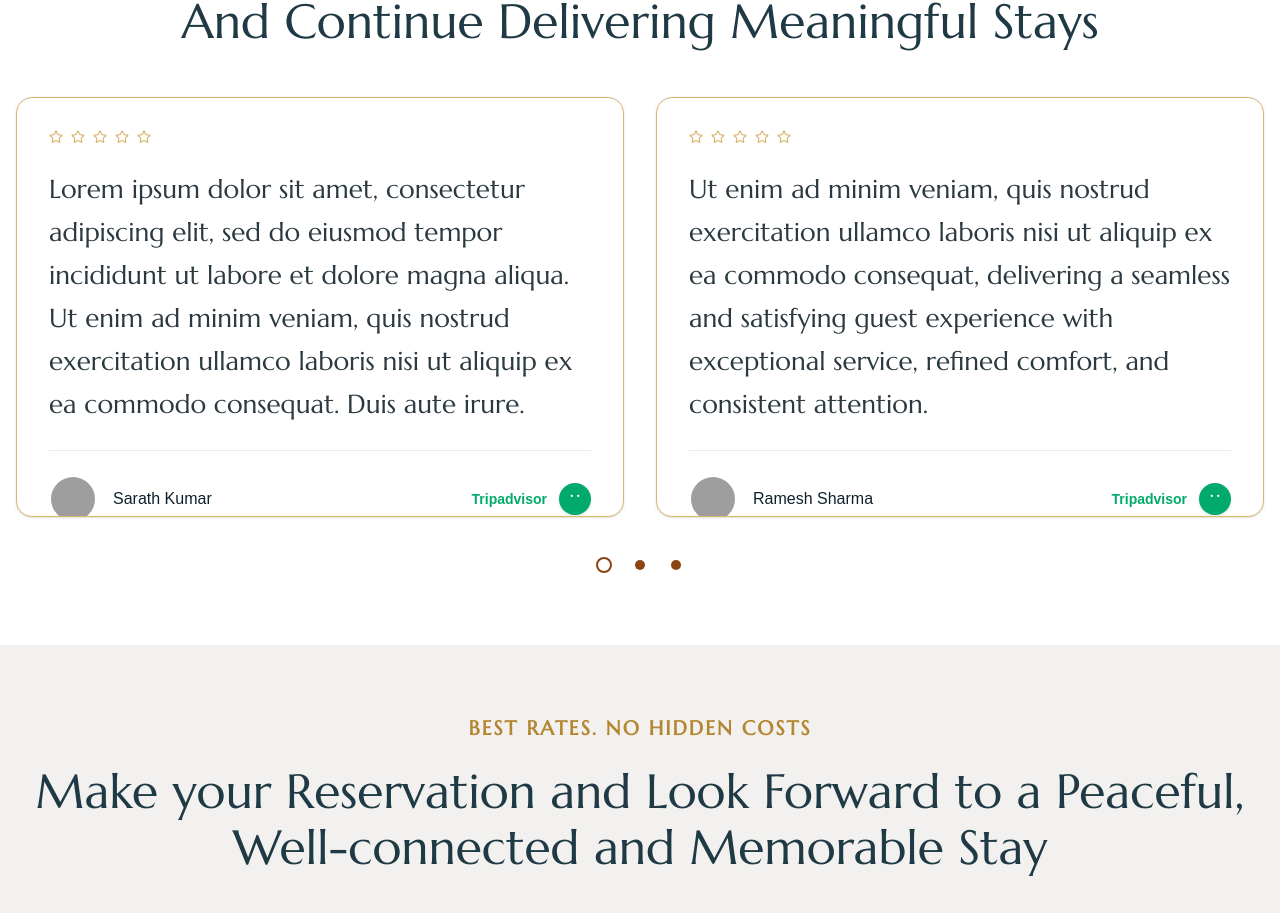
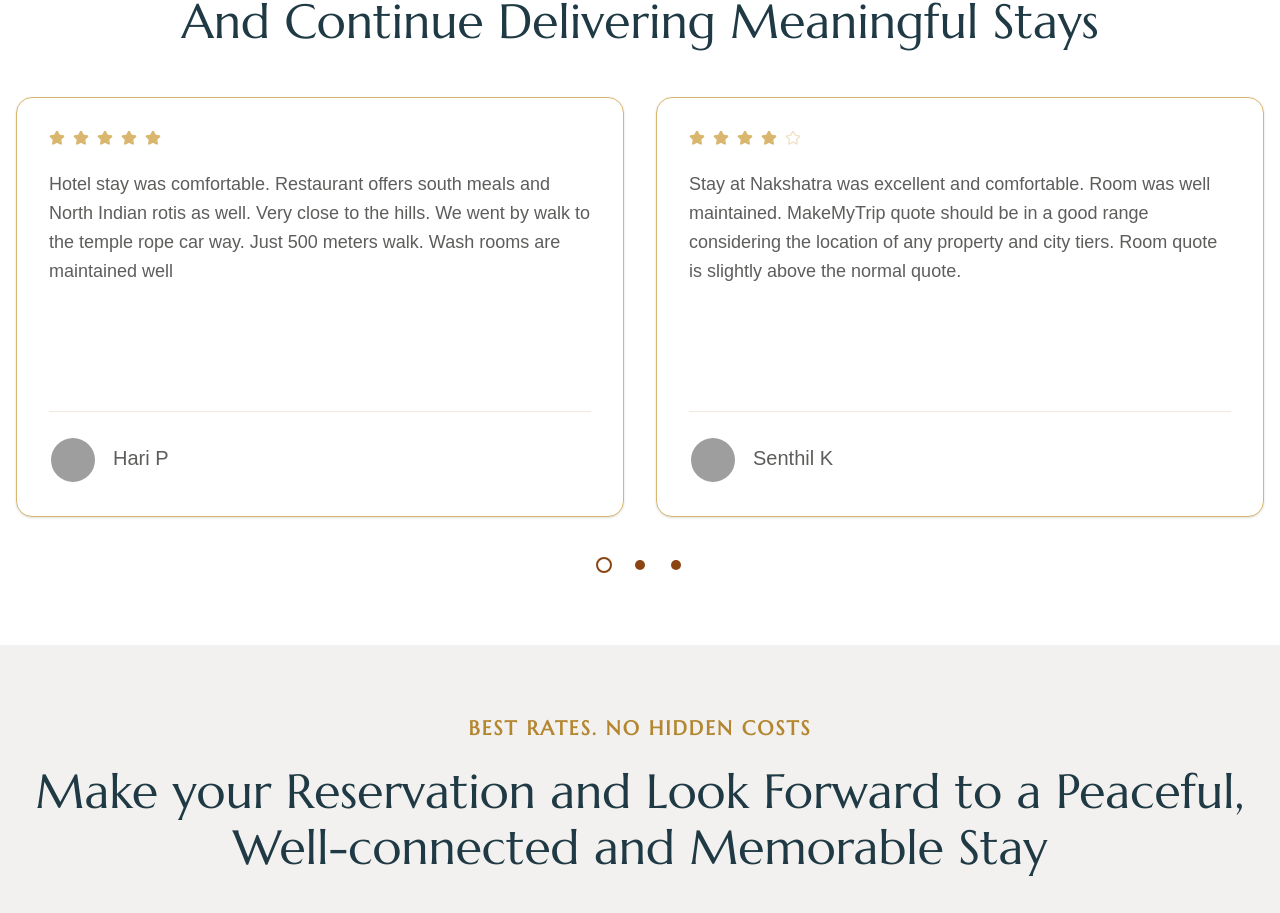
Before and after one commit to RDBA-CBE/nakshathra, a Next.js app: page / in a window 1280 px wide. Shown: the part 6576-7489 px from the top of the page. Built offline with nearby package versions, Linux system fonts and the light colour scheme; grey boxes are pictures that could not be loaded; a web font is replaced by a local one.

Commit message:
Testimonials

```diff
--- a/components/sections/testimonials-section.tsx
+++ b/components/sections/testimonials-section.tsx
@@ -5,56 +5,56 @@ import TestimonialCard from '@/components/testimonial-card';
 
 const testimonials = [
   {
-    name: 'Sarath Kumar',
-    date: 'March 15, 2024',
+    name: 'Hari P',
+    date: 'Feb 2026',
     rating: 5,
     review:
-      'Lorem ipsum dolor sit amet, consectetur adipiscing elit, sed do eiusmod tempor incididunt ut labore et dolore magna aliqua. Ut enim ad minim veniam, quis nostrud exercitation ullamco laboris nisi ut aliquip ex ea commodo consequat. Duis aute irure.',
+      'Hotel stay was comfortable. Restaurant offers south meals and North Indian rotis as well. Very close to the hills. We went by walk to the temple rope car way. Just 500 meters walk. Wash rooms are maintained well',
     avatar: '/placeholder-user.jpg',
     platform: 'Tripadvisor',
   },
   {
-    name: 'Ramesh Sharma',
-    date: 'March 10, 2024',
-    rating: 5,
+    name: 'Senthil K',
+    date: 'Feb 2026',
+    rating: 4,
     review:
-      'Ut enim ad minim veniam, quis nostrud exercitation ullamco laboris nisi ut aliquip ex ea commodo consequat, delivering a seamless and satisfying guest experience with exceptional service, refined comfort, and consistent attention.',
+      'Stay at Nakshatra was excellent and comfortable. Room was well maintained. MakeMyTrip quote should be in a good range considering the location of any property and city tiers. Room quote is slightly above the normal quote.',
     avatar: '/placeholder-user.jpg',
     platform: 'Tripadvisor',
   },
   {
-    name: 'Anita Desai',
-    date: 'Feb 28, 2024',
+    name: 'Ramesh N',
+    date: 'Jan 2026',
     rating: 5,
     review:
-      'Duis aute irure dolor in reprehenderit in voluptate velit esse cillum dolore eu fugiat nulla pariatur.',
+      'The entire property is maintained very tidy with ample parking space. Food is top notch. The menu is veg and taste and quality is too good. The hotel staff are very cooperative and respond fast to any queries. The hotel rooms are spacious and free of dust. The only little drawback which I encountered was the spring mattress, usually I prefer hard mattress, due to back issues. Property is at a walkable distance to Mayil parking with easy access to battery cars, that take you to the path uphill either through Vinches or cable car.',
     avatar: '/placeholder-user.jpg',
     platform: 'Tripadvisor',
   },
   {
-    name: 'Vikram Patel',
-    date: 'Feb 10, 2024',
-    rating: 5,
+    name: 'Viswamohan K',
+    date: 'Dec 2025',
+    rating: 4,
     review:
-      'Excepteur sint occaecat cupidatat non proident, sunt in culpa qui officia deserunt mollit anim id est laborum.',
+      'Location is good, walkable to Temple Mount road. Breakfast was good, South Indian food. Room was okay, clean',
     avatar: '/placeholder-user.jpg',
     platform: 'Tripadvisor',
   },
   {
-    name: 'Priya Nair',
-    date: 'Jan 22, 2024',
+    name: 'Ravi N',
+    date: 'Nov 2025',
     rating: 5,
     review:
-      'Curabitur non nulla sit amet nisl tempus convallis quis ac lectus. Pellentesque in ipsum id orci porta dapibus.',
+      'Great hotel near to temple and on way to Kodaikanal... Nice room and friendly staff.. Thanks for making our stay relaxing',
     avatar: '/placeholder-user.jpg',
     platform: 'Tripadvisor',
   },
   {
-    name: 'Arjun Rao',
-    date: 'Jan 05, 2024',
+    name: 'Ganesh K',
+    date: 'Oct 2025',
     rating: 5,
     review:
-      'Quisque velit nisi, pretium ut lacinia in, elementum id enim. Nulla porttitor accumsan tincidunt.',
+      'The location of the hotel is its star attraction. Its very close to Parking 2 and Rope Car station. We had our own taxi, and it reached parking in 5 min, then free electric shuttle to starting point of Rope Car or even steps to climb hill. Veg restaurant is good, it gets busy with waiting during peak times. Rooms were very good.',
     avatar: '/placeholder-user.jpg',
     platform: 'Tripadvisor',
   },
--- a/components/testimonial-card.tsx
+++ b/components/testimonial-card.tsx
@@ -19,18 +19,18 @@ export default function TestimonialCard({
         {stars.map((_, i) => (
           <Star
             key={i}
-            size={14}
-            className={`text-[#D9B66E] ${
-              i < rating ? 'opacity-100' : 'opacity-40'
+            size={16}
+            className={`transition-all duration-200 ${
+              i < rating
+                ? 'text-[#D9B66E] fill-[#D9B66E]' // highlighted
+                : 'text-[#D9B66E]/40' // faded
             }`}
           />
         ))}
       </div>
 
       {/* Review */}
-      <p className='font-heading testimonial-two-paragraph text-[#2b3940] text-lg leading-relaxed mb-6 flex-1'>
-        {review}
-      </p>
+      <p className='para mb-6 flex-1'>{review}</p>
 
       <hr className='mb-6 border-t border-[#efe9df]' />
 
@@ -41,13 +41,13 @@ export default function TestimonialCard({
             <Image src={avatar} alt={name} fill className='object-cover' />
           </div>
           <div>
-            <p className='font-medium text-[#10212b]'>{name}</p>
-            <p className='text-sm text-gray-400'>{role}</p>
+            <p className='para-title'>{name}</p>
+            <p className='subtitle'>{role}</p>
           </div>
         </div>
 
         {/* Platform badge (Tripadvisor-like) */}
-        <div className='flex items-center gap-3'>
+        {/* <div className='flex items-center gap-3'>
           <div className='text-sm text-[#00AA6C] font-semibold hidden sm:block'>
             {platform}
           </div>
@@ -63,7 +63,7 @@ export default function TestimonialCard({
               <circle cx='17.5' cy='6.5' r='2' fill='#fff' />
             </svg>
           </div>
-        </div>
+        </div> */}
       </div>
     </div>
   );
```
